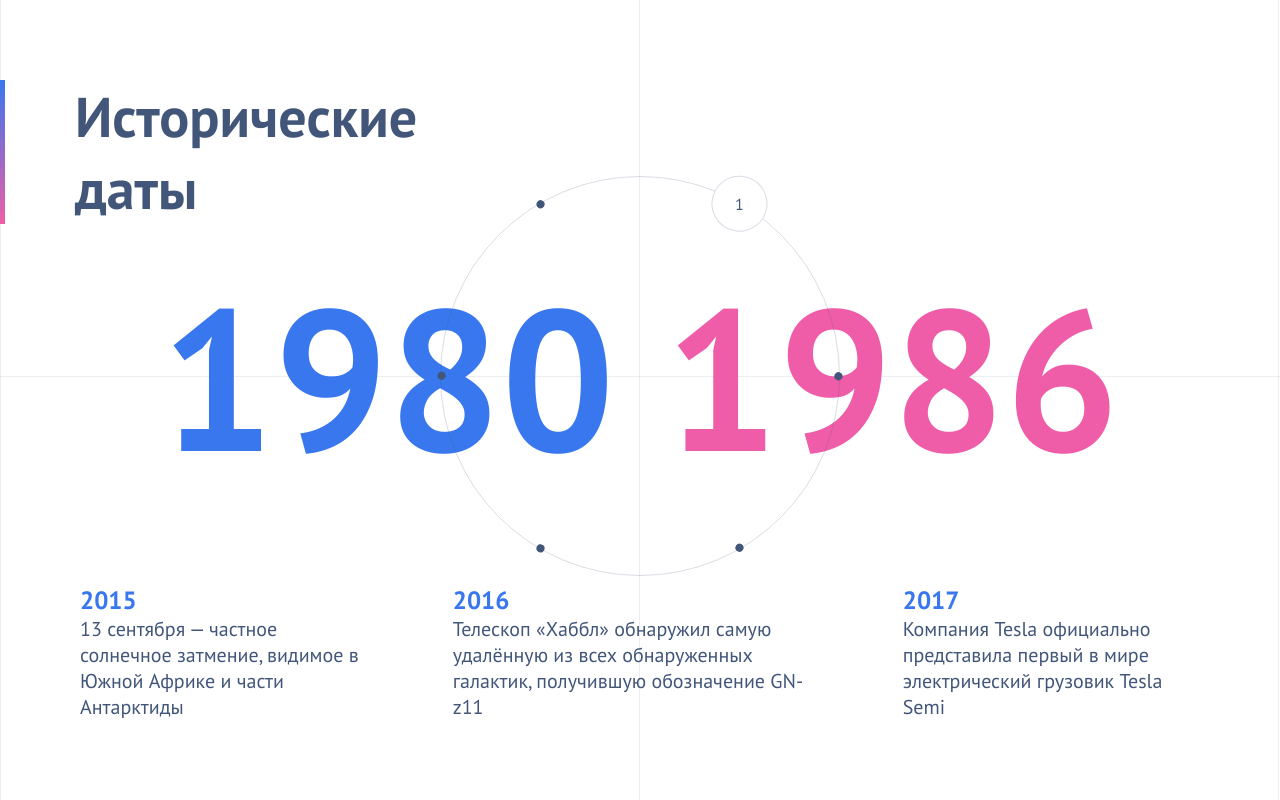
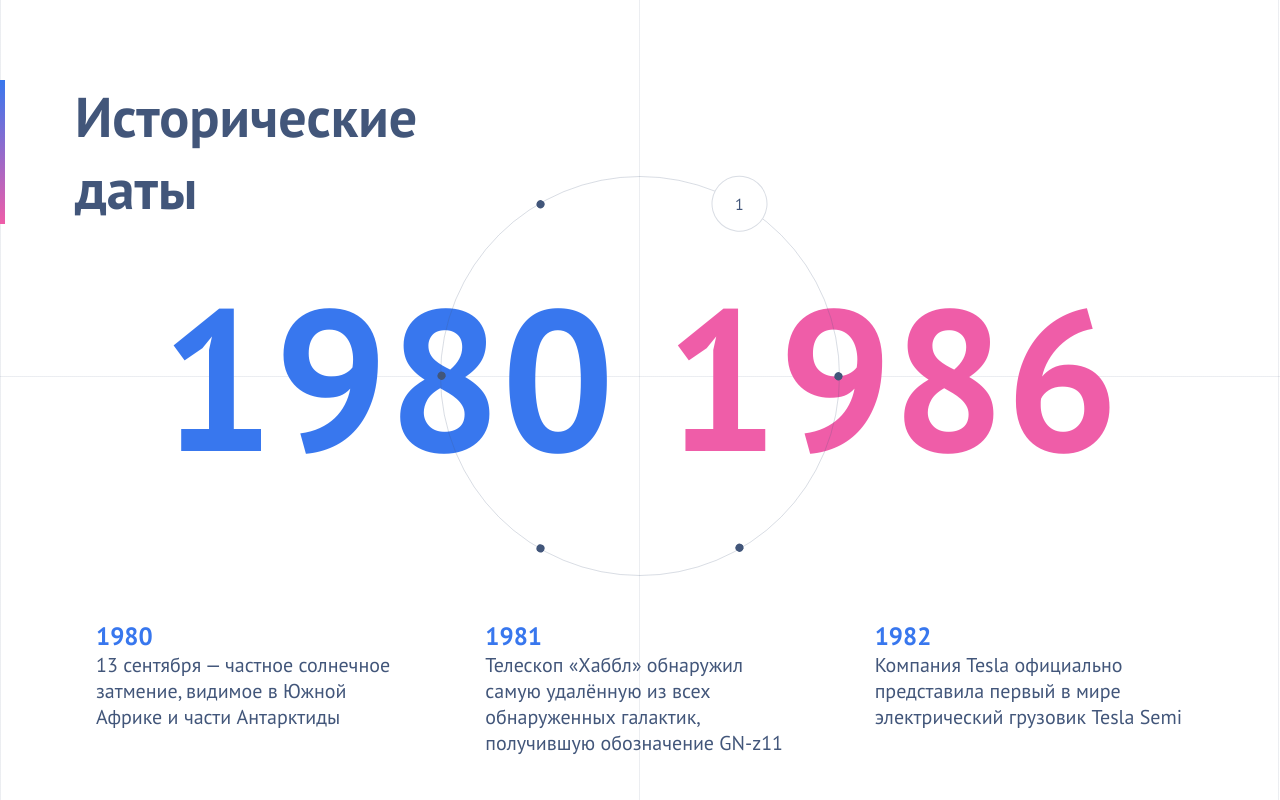
Before and after one commit to lizakobzeva/WheelOfTime, a React app: page / in a window 1280 px wide. Built offline with nearby package versions, Linux system fonts and the light colour scheme.

Commit message:
add swiper

```diff
--- a/package.json
+++ b/package.json
@@ -39,6 +39,7 @@
     "react": "^18.0.0",
     "react-dom": "^18.0.0",
     "react-router-dom": "^6.22.3",
+    "swiper": "^11.1.14",
     "zustand": "^5.0.0-rc.2"
   }
 }
--- a/src/pages/MainPage/ui/MainPage.tsx
+++ b/src/pages/MainPage/ui/MainPage.tsx
@@ -1,7 +1,6 @@
 import classNames from "classnames";
 import style from "./MainPage.module.scss";
 import DateSlider from "widgets/DatesSlider";
-import { FIRST_TEXT_FOR_DATE_SLIDES } from "shared/const/TextForDateSlides";
 import Wheel from "widgets/Wheel";
 import Years from "widgets/Years";
 
@@ -16,7 +15,7 @@ const MainPage = () => {
       </div>
       <Years />
       <Wheel />
-      <DateSlider list={FIRST_TEXT_FOR_DATE_SLIDES} />
+      <DateSlider />
     </div>
   );
 };
--- a/src/shared/const/TextForDateSlides.ts
+++ b/src/shared/const/TextForDateSlides.ts
@@ -1,4 +1,130 @@
-export const FIRST_TEXT_FOR_DATE_SLIDES = [
+export const YEARS_LIST = [
+  { dateStart: 1980, dateEnd: 1986 },
+  { dateStart: 1987, dateEnd: 1991 },
+  { dateStart: 1992, dateEnd: 1997 },
+  { dateStart: 1999, dateEnd: 2004 },
+  { dateStart: 2004, dateEnd: 2012 },
+  { dateStart: 2015, dateEnd: 2022 },
+];
+
+export const TEXT_FOR_DATE_SLIDES = [
+  [
+    {
+      year: 1980,
+      text: "13 сентября — частное солнечное затмение, видимое в Южной Африке и части Антарктиды",
+    },
+    {
+      year: 1981,
+      text: "Телескоп «Хаббл» обнаружил самую удалённую из всех обнаруженных галактик, получившую обозначение GN-z11",
+    },
+    {
+      year: 1982,
+      text: "Компания Tesla официально представила первый в мире электрический грузовик Tesla Semi",
+    },
+    {
+      year: 1983,
+      text: "13 сентября — частное солнечное затмение, видимое в Южной Африке и части Антарктиды",
+    },
+    {
+      year: 1984,
+      text: "Телескоп «Хаббл» обнаружил самую удалённую из всех обнаруженных галактик, получившую обозначение GN-z11",
+    },
+    {
+      year: 1985,
+      text: "Компания Tesla официально представила первый в мире электрический грузовик Tesla Semi",
+    },
+  ],
+  [
+    {
+      year: 1987,
+      text: "13 сентября — частное солнечное затмение, видимое в Южной Африке и части Антарктиды",
+    },
+    {
+      year: 1988,
+      text: "Телескоп «Хаббл» обнаружил самую удалённую из всех обнаруженных галактик, получившую обозначение GN-z11",
+    },
+    {
+      year: 1989,
+      text: "Компания Tesla официально представила первый в мире электрический грузовик Tesla Semi",
+    },
+    {
+      year: 1990,
+      text: "13 сентября — частное солнечное затмение, видимое в Южной Африке и части Антарктиды",
+    },
+    {
+      year: 1991,
+      text: "Телескоп «Хаббл» обнаружил самую удалённую из всех обнаруженных галактик, получившую обозначение GN-z11",
+    },
+  ],
+
+  [
+    {
+      year: 1992,
+      text: "13 сентября — частное солнечное затмение, видимое в Южной Африке и части Антарктиды",
+    },
+    {
+      year: 1993,
+      text: "Телескоп «Хаббл» обнаружил самую удалённую из всех обнаруженных галактик, получившую обозначение GN-z11",
+    },
+    {
+      year: 1994,
+      text: "Компания Tesla официально представила первый в мире электрический грузовик Tesla Semi",
+    },
+    {
+      year: 1995,
+      text: "13 сентября — частное солнечное затмение, видимое в Южной Африке и части Антарктиды",
+    },
+    {
+      year: 1997,
+      text: "Телескоп «Хаббл» обнаружил самую удалённую из всех обнаруженных галактик, получившую обозначение GN-z11",
+    },
+  ],
+
+  [
+    {
+      year: 1999,
+      text: "13 сентября — частное солнечное затмение, видимое в Южной Африке и части Антарктиды",
+    },
+    {
+      year: 2000,
+      text: "Телескоп «Хаббл» обнаружил самую удалённую из всех обнаруженных галактик, получившую обозначение GN-z11",
+    },
+    {
+      year: 2001,
+      text: "Компания Tesla официально представила первый в мире электрический грузовик Tesla Semi",
+    },
+    {
+      year: 2002,
+      text: "13 сентября — частное солнечное затмение, видимое в Южной Африке и части Антарктиды",
+    },
+    {
+      year: 2004,
+      text: "Телескоп «Хаббл» обнаружил самую удалённую из всех обнаруженных галактик, получившую обозначение GN-z11",
+    },
+  ],
+  [
+    {
+      year: 2004,
+      text: "13 сентября — частное солнечное затмение, видимое в Южной Африке и части Антарктиды",
+    },
+    {
+      year: 2005,
+      text: "Телескоп «Хаббл» обнаружил самую удалённую из всех обнаруженных галактик, получившую обозначение GN-z11",
+    },
+    {
+      year: 2006,
+      text: "Компания Tesla официально представила первый в мире электрический грузовик Tesla Semi",
+    },
+    {
+      year: 2010,
+      text: "13 сентября — частное солнечное затмение, видимое в Южной Африке и части Антарктиды",
+    },
+    {
+      year: 2012,
+      text: "Телескоп «Хаббл» обнаружил самую удалённую из всех обнаруженных галактик, получившую обозначение GN-z11",
+    },
+  ],
+  [
     {
       year: 2015,
       text: "13 сентября — частное солнечное затмение, видимое в Южной Африке и части Антарктиды",
@@ -11,4 +137,17 @@ export const FIRST_TEXT_FOR_DATE_SLIDES = [
       year: 2017,
       text: "Компания Tesla официально представила первый в мире электрический грузовик Tesla Semi",
     },
+    {
+      year: 2018,
+      text: "13 сентября — частное солнечное затмение, видимое в Южной Африке и части Антарктиды",
+    },
+    {
+      year: 2019,
+      text: "Телескоп «Хаббл» обнаружил самую удалённую из всех обнаруженных галактик, получившую обозначение GN-z11",
+    },
+    {
+      year: 2020,
+      text: "Компания Tesla официально представила первый в мире электрический грузовик Tesla Semi",
+    },
+  ],
 ];
--- a/src/widgets/DatesSlider/ui/DateSlider.module.scss
+++ b/src/widgets/DatesSlider/ui/DateSlider.module.scss
@@ -1,5 +1,11 @@
+.DateSlider {
+  padding: 0 80px;
+}
 .dates {
+  height: 25%;
+  width: 85%;
   display: flex;
-  padding: 80px;
-  gap: 80px;
+  display: flex;
+  justify-content: center;
+  align-items: center;
 }
--- a/src/widgets/DatesSlider/ui/DateSlider.tsx
+++ b/src/widgets/DatesSlider/ui/DateSlider.tsx
@@ -1,17 +1,27 @@
 import DateSliderBlock, { DateProps } from "shared/ui/DateSliderBlock";
 import style from "./DateSlider.module.scss";
+import useDateStore from "entities/model/DateSlice";
+import { TEXT_FOR_DATE_SLIDES } from "shared/const/TextForDateSlides";
+import { Swiper, SwiperSlide } from "swiper/react";
+import { Navigation } from "swiper/modules";
+import "swiper/css";
 
-interface DateSliderProps {
-  list: DateProps[];
-}
-
-const DateSlider = ({ list }: DateSliderProps) => {
+const DateSlider = () => {
+  const current = useDateStore((state) => state.currentDateId);
   return (
-    <div className={style.dates}>
-      {list.map((dateItem, id) => (
-        <DateSliderBlock key={id} {...dateItem} />
+    <Swiper
+      className={style.dates}
+      slidesPerView={3}
+      spaceBetween={80}
+      navigation={true}
+      modules={[Navigation]}
+    >
+      {TEXT_FOR_DATE_SLIDES[current].map((dateItem, id) => (
+        <SwiperSlide key={id}>
+          <DateSliderBlock {...dateItem} />
+        </SwiperSlide>
       ))}
-    </div>
+    </Swiper>
   );
 };
 
--- a/src/widgets/Years/ui/Years.tsx
+++ b/src/widgets/Years/ui/Years.tsx
@@ -7,9 +7,6 @@ import useDateStore from "entities/model/DateSlice";
 const Years = () => {
   const current = useDateStore((state) => state.currentDateId);
 
-  const updateCurrentDateId = useDateStore(
-    (state) => state.updateCurrentDateId
-  );
   const startEl = useRef();
   const endEl = useRef();
   const [start, setStart] = useState(YEARS_LIST[current]?.dateStart || 0);
```
Also changed, not shown: 2 other files (tests, documents, lock files or other folders). Lines whose indentation alone changed are shown as unchanged.
